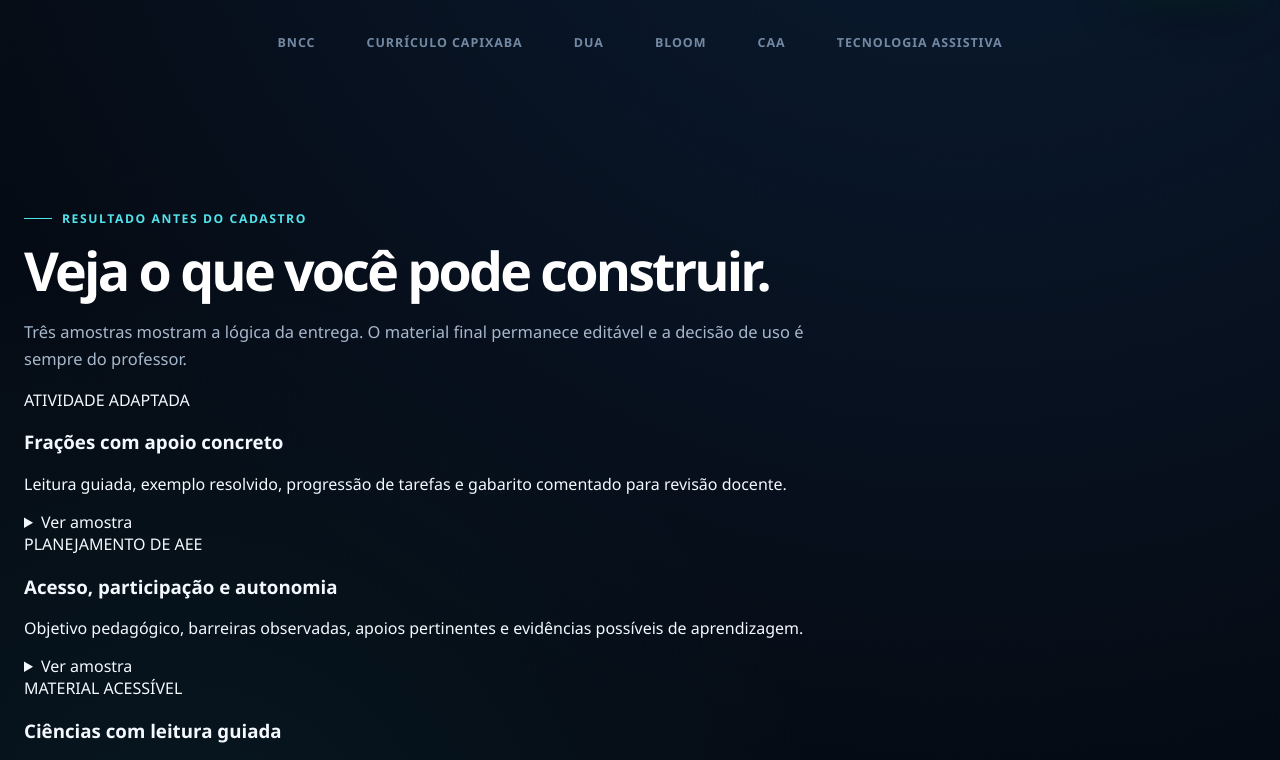
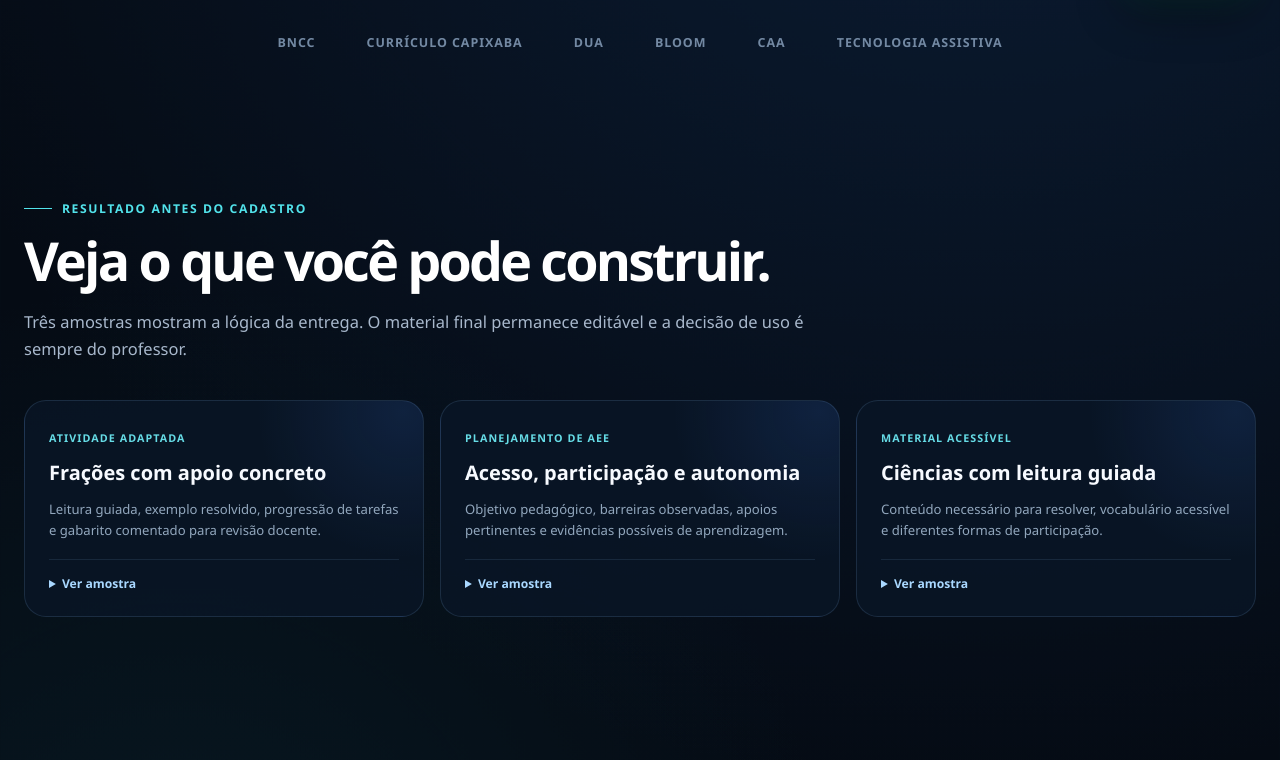
Before and after one commit to mozahintervieira/acessamais, a Next.js app in the folder apps/web/: page / in a window 1280 px wide. Shown: the part 780-1540 px from the top of the page. Built offline with nearby package versions, Linux system fonts and the light colour scheme.

Commit message:
feat: fortalece confiança e protocolo pedagógico

```diff
--- a/apps/web/src/app/experience.css
+++ b/apps/web/src/app/experience.css
@@ -2174,7 +2174,7 @@ body:has(.studioShell) .whatsappContact {
 }
 .authProgress {
   display: grid;
-  grid-template-columns: repeat(3, 1fr);
+  grid-template-columns: repeat(2, 1fr);
   gap: 7px;
   margin-top: 10px;
 }
@@ -2332,8 +2332,154 @@ body:has(.studioShell) .whatsappContact {
   color: #8fa8c2;
   font-size: 0.78rem;
 }
+.authLegal {
+  margin: 0;
+  color: #71869e;
+  font-size: 0.68rem;
+  line-height: 1.5;
+  text-align: center;
+}
+.authLegal a {
+  color: #9ec8ee;
+}
+
+.landingExamples {
+  padding-top: 110px;
+}
+.landingExampleGrid {
+  display: grid;
+  grid-template-columns: repeat(3, minmax(0, 1fr));
+  gap: 16px;
+  margin-top: 38px;
+}
+.landingExampleGrid article {
+  border: 1px solid rgba(126, 175, 224, 0.16);
+  border-radius: 22px;
+  padding: 24px;
+  background:
+    radial-gradient(circle at 95% 5%, rgba(66, 123, 240, 0.13), transparent 34%),
+    rgba(10, 23, 39, 0.78);
+}
+.landingExampleGrid article > span {
+  color: #66dce6;
+  font-size: 0.67rem;
+  font-weight: 850;
+  letter-spacing: 0.1em;
+}
+.landingExampleGrid h3 {
+  margin: 12px 0 9px;
+  color: #f7faff;
+  font-size: 1.25rem;
+}
+.landingExampleGrid p {
+  color: #92a7bd;
+  font-size: 0.82rem;
+  line-height: 1.6;
+}
+.landingExampleGrid details {
+  margin-top: 18px;
+  border-top: 1px solid rgba(126, 175, 224, 0.13);
+  padding-top: 15px;
+}
+.landingExampleGrid summary {
+  color: #a9d8ff;
+  font-size: 0.76rem;
+  font-weight: 750;
+  cursor: pointer;
+}
+.landingExampleGrid details div {
+  display: grid;
+  gap: 4px;
+  margin-top: 14px;
+}
+.landingExampleGrid details b {
+  color: #d9e8f8;
+  font-size: 0.7rem;
+  text-transform: uppercase;
+}
+.landingExampleGrid details p {
+  margin: 0 0 8px;
+}
+.landingFounder {
+  max-width: 1180px;
+  display: grid;
+  grid-template-columns: minmax(280px, 0.85fr) minmax(320px, 1.15fr);
+  gap: clamp(36px, 7vw, 100px);
+  align-items: center;
+  margin: 0 auto;
+  padding: 105px clamp(22px, 5vw, 64px);
+}
+.landingFounder h2 {
+  margin: 12px 0 0;
+  color: #fff;
+  font-size: clamp(2rem, 4vw, 4rem);
+  letter-spacing: -0.055em;
+  line-height: 1;
+}
+.landingFounder > p {
+  margin: 0;
+  border-left: 2px solid #56d7df;
+  padding-left: 25px;
+  color: #9aafc5;
+  font-size: 1rem;
+  line-height: 1.75;
+}
+.legalPage {
+  min-height: 100vh;
+  padding: 48px 22px 90px;
+  background:
+    radial-gradient(circle at 15% 5%, rgba(50, 112, 229, 0.18), transparent 29%),
+    #050d17;
+  color: #dbe7f4;
+}
+.legalBrand {
+  max-width: 860px;
+  display: block;
+  margin: 0 auto 32px;
+  color: #fff;
+  font-weight: 850;
+  letter-spacing: 0.08em;
+  text-decoration: none;
+}
+.legalBrand strong {
+  margin-left: 8px;
+}
+.legalPage article {
+  max-width: 860px;
+  margin: 0 auto;
+  border: 1px solid rgba(132, 176, 220, 0.16);
+  border-radius: 26px;
+  padding: clamp(28px, 6vw, 64px);
+  background: rgba(9, 21, 36, 0.88);
+  box-shadow: 0 30px 90px rgba(0, 0, 0, 0.25);
+}
+.legalPage h1 {
+  margin: 8px 0;
+  color: #fff;
+  font-size: clamp(2.6rem, 6vw, 5rem);
+  letter-spacing: -0.06em;
+}
+.legalPage h2 {
+  margin: 34px 0 8px;
+  color: #eef6ff;
+  font-size: 1.15rem;
+}
+.legalPage p {
+  color: #9fb1c5;
+  line-height: 1.72;
+}
+.legalPage a {
+  color: #8ddde5;
+}
+.legalUpdated {
+  font-size: 0.75rem;
+}
 
 @media (max-width: 720px) {
+  .landingExampleGrid,
+  .landingFounder {
+    grid-template-columns: 1fr;
+  }
   .whatsappContact {
     right: 12px;
     bottom: 12px;
```
